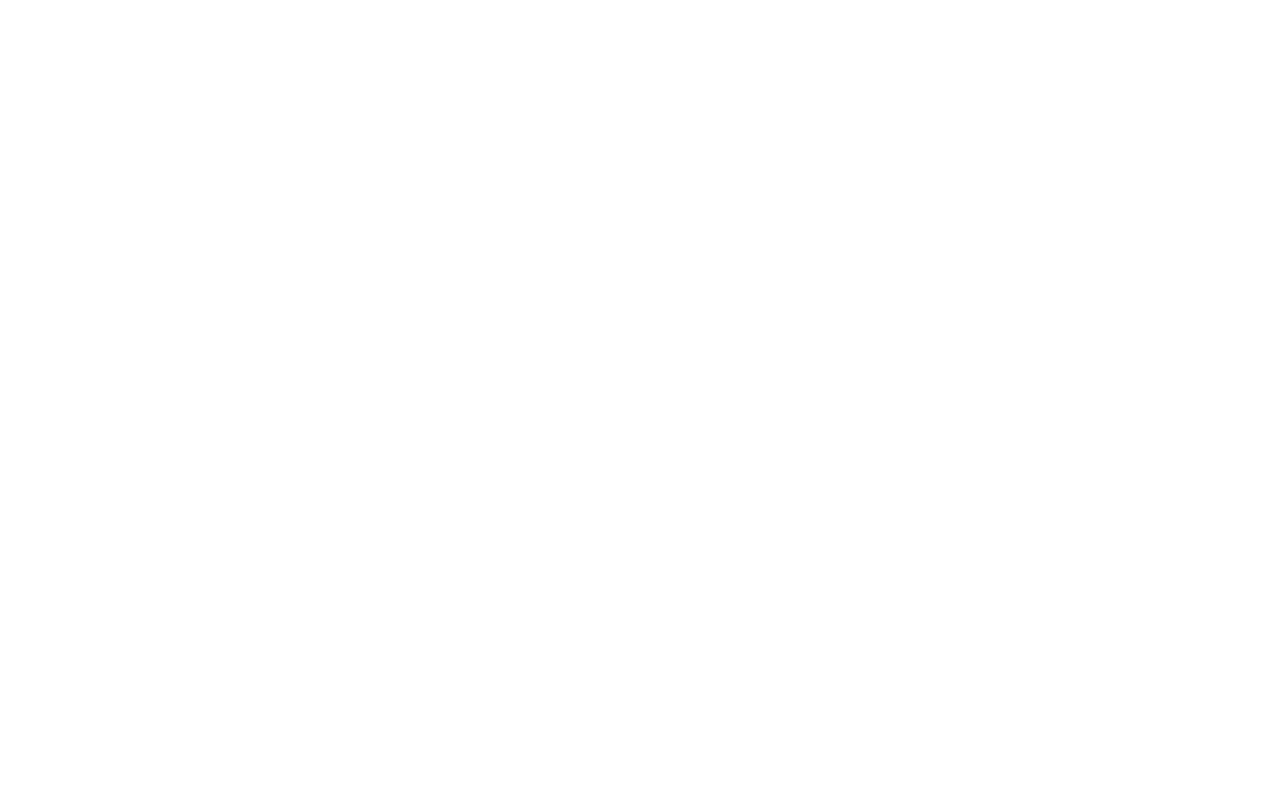
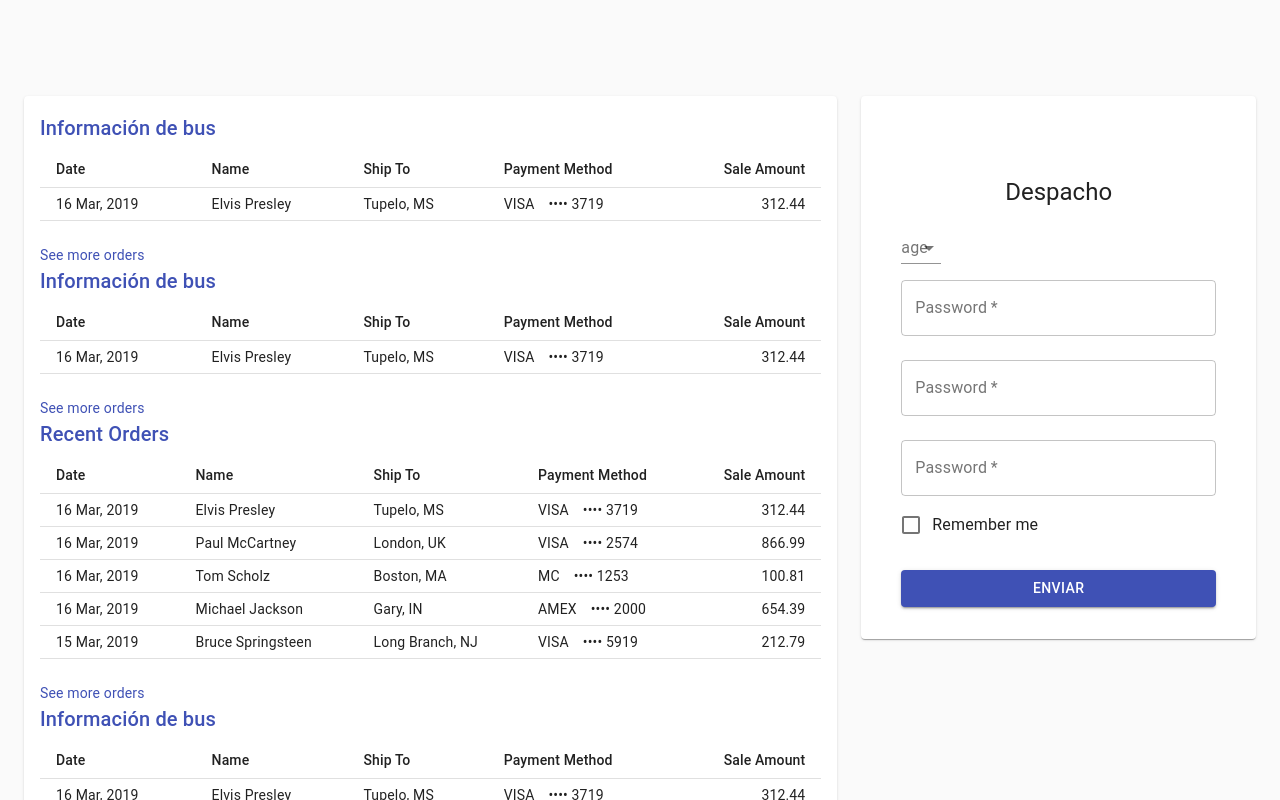
Before and after one commit to P4UL92/MonitoreoDashboard, a React (Create React App) app: page /tiempos-control in a window 1280 px wide. Built offline with nearby package versions, Linux system fonts and the light colour scheme.

Commit message:
28-12-2020-2:37

```diff
--- a/src/App.js
+++ b/src/App.js
@@ -2,7 +2,7 @@
 import { Router, Route } from "react-router-dom";
 import { createBrowserHistory } from "history";
 import Alternate from "./Alternate";
-import Monitor from "./Monitor";
+import TiemposControl from "./TiemposControl";
 import "./App.css";
 
 const defaultHistory = createBrowserHistory();
@@ -10,7 +10,7 @@
 function App({ history = defaultHistory }) {
   return (
     <Router history={history}>
-      <Route exact path="/monitor" component={Monitor} />
+      <Route exact path="/tiempos-control" component={TiemposControl} />
       <Route exact path="/monitor/:variable" component={Alternate} />
     </Router>
   );
--- a/src/Monitor.js
+++ b/src/TiemposControl.js
@@ -37,7 +37,7 @@
   info: {}
 }));
 
-export default function Monitor() {
+export default function TiemposControl() {
   const classes = useStyles();
   return (
     <div className={classes.root}>
```
Also changed, not shown: package.json (+3 -10 lines), 1 other file (tests, documents, lock files or other folders).
